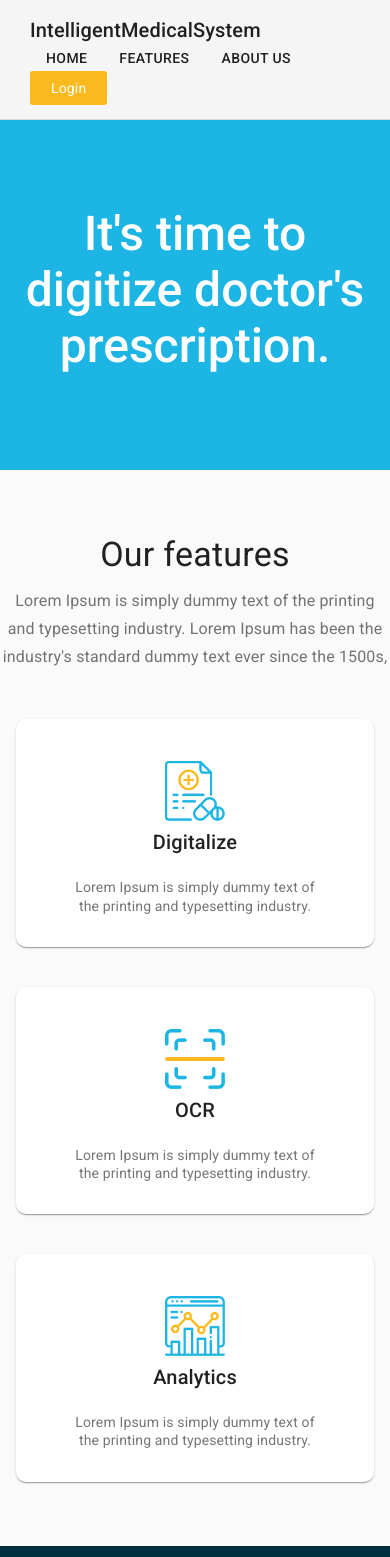
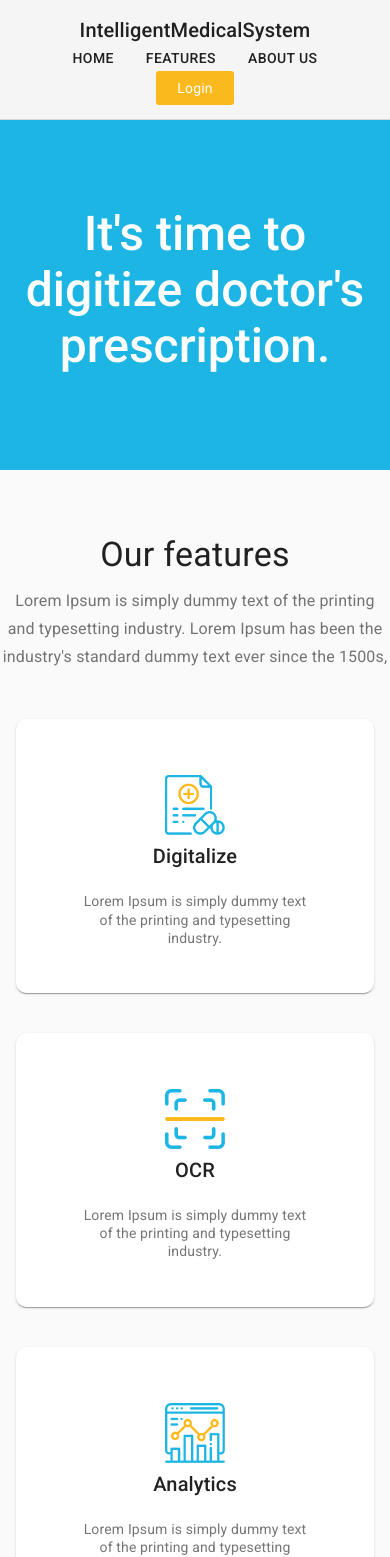
Before and after one commit to MahmoudSallam1/intelligent-medical-platform, a React (Create React App) app: page / in a window 390 px wide. Shown: the top 1557 px of the page. Built offline with nearby package versions, Linux system fonts and the light colour scheme; no server answers.

Commit message:
enhancing signup page

```diff
--- a/src/components/footer/footer.js
+++ b/src/components/footer/footer.js
@@ -1,14 +1,6 @@
 import React from "react";
-import AppBar from "@material-ui/core/AppBar";
-import Button from "@material-ui/core/Button";
-import Card from "@material-ui/core/Card";
-import CardActions from "@material-ui/core/CardActions";
-import CardContent from "@material-ui/core/CardContent";
-import CardHeader from "@material-ui/core/CardHeader";
 import CssBaseline from "@material-ui/core/CssBaseline";
 import Grid from "@material-ui/core/Grid";
-import StarIcon from "@material-ui/icons/StarBorder";
-import Toolbar from "@material-ui/core/Toolbar";
 import Typography from "@material-ui/core/Typography";
 import Link from "@material-ui/core/Link";
 import { makeStyles } from "@material-ui/core/styles";
@@ -47,6 +39,8 @@ const useStyles = makeStyles((theme) => ({
     borderTop: `1px solid ${theme.palette.divider}`,
     marginTop: theme.spacing(8),
     paddingTop: theme.spacing(3),
+    color: "#fff",
+
     paddingBottom: theme.spacing(3),
     [theme.breakpoints.up("sm")]: {
       paddingTop: theme.spacing(6),
--- a/src/components/main-nav/main-nav.js
+++ b/src/components/main-nav/main-nav.js
@@ -15,8 +15,15 @@ const useStyles = makeStyles((theme) => ({
     padding: "1em",
   },
   toolbar: {
-    flexWrap: "wrap",
+    display: "flex",
+    justifyContent: "space-between",
+    alignItems: "center",
+    [theme.breakpoints.down('xs')]: {
+      flexDirection: "column",
+    },
   },
+
+
   toolbarTitle: {
     flexGrow: 1,
   },
--- a/src/components/our-features/our-features.js
+++ b/src/components/our-features/our-features.js
@@ -19,6 +19,11 @@ const useStyles = makeStyles((theme) => ({
   },
   card: {
     borderRadius: "10px",
+    padding:"1em",
+    transition:"all 0.3s ease;",
+    '&:hover': {
+      transform: "scale(1.1)"
+   },
   },
   cardHeader: {
     backgroundColor:
--- a/src/pages/signup.js
+++ b/src/pages/signup.js
@@ -9,6 +9,9 @@ import Typography from "@material-ui/core/Typography";
 import { makeStyles } from "@material-ui/core/styles";
 import Container from "@material-ui/core/Container";
 
+import Box from '@material-ui/core/Box';
+
+
 import { useHistory } from "react-router-dom";
 import * as ROUTES from "../constants/routes";
 import { Link } from "react-router-dom";
@@ -16,13 +19,24 @@ import { Link } from "react-router-dom";
 import { auth, createUserProfileDocument } from "../firebase/firebase";
 
 const useStyles = makeStyles((theme) => ({
+  container:{
+    display:"flex",
+    height:"100vh",
+    justifyContent:"center",
+    alignItems:"center"
+
+
+  },
   paper: {
-    // marginTop: theme.spacing(8),
     display: "flex",
     flexDirection: "column",
     alignItems: "center",
     justifyContent: "center",
     height: "90vh",
+    background:"#fff",
+    padding:"2em",
+    borderRadius:"8px",
+
   },
   avatar: {
     backgroundColor: theme.palette.secondary.main,
@@ -83,9 +97,10 @@ export default function SignUp() {
   }
 
   return (
-    <Container component="main" maxWidth="xs">
+    <Container className={classes.container} component="main" maxWidth="xs">
       <CssBaseline />
-      <div className={classes.paper}>
+
+      <Box className={classes.paper} boxShadow={1}>
         <Avatar className={classes.avatar}>
           <LockOutlinedIcon />
         </Avatar>
@@ -164,7 +179,7 @@ export default function SignUp() {
             </Grid>
           </Grid>
         </form>
-      </div>
+      </Box>
     </Container>
   );
 }
```
Also changed, not shown: 1 other file (tests, documents, lock files or other folders).
